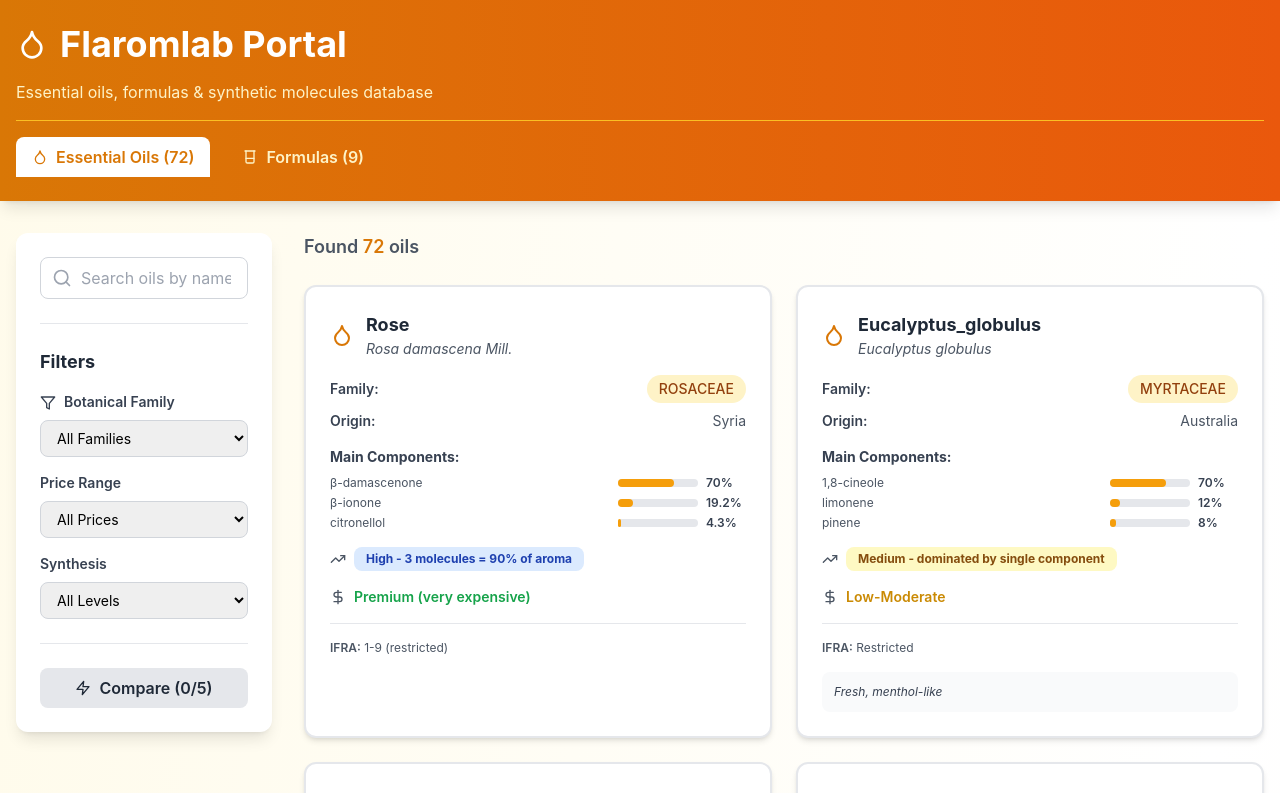
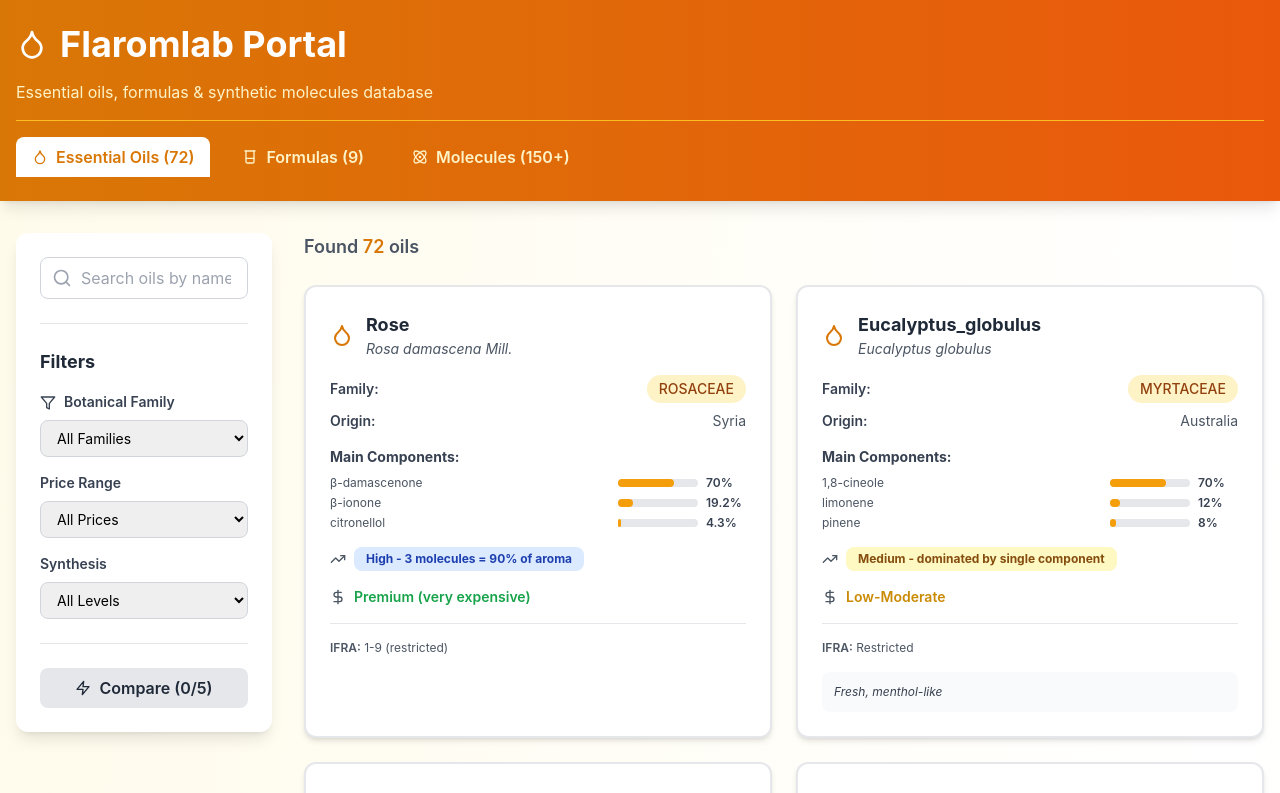
Before and after one commit to darmidontbravo-rgb/flaromlab-oils, a React (Vite) app: page / in a window 1280 px wide. Shown: the top 793 px of the page. Built offline with nearby package versions, Linux system fonts and the light colour scheme.

Commit message:
Add files via upload

```diff
--- a/src/App.jsx
+++ b/src/App.jsx
@@ -1,10 +1,11 @@
 import React, { useState, useEffect } from 'react';
-import { Search, Filter, Droplet, Zap, DollarSign, Beaker } from 'lucide-react';
+import { Search, Filter, Droplet, Zap, DollarSign, Beaker, Atom } from 'lucide-react';
 import SearchComponent from './components/Search';
 import OilCard from './components/OilCard';
 import ComparisonView from './components/ComparisonView';
 import FilterPanel from './components/FilterPanel';
 import FormulasPage from './components/FormulasPage';
+import MoleculesPage from './components/MoleculesPage';
 
 export default function App() {
   const [activeTab, setActiveTab] = useState('oils');
@@ -113,6 +114,17 @@ export default function App() {
               <Beaker className="w-4 h-4" />
               Formulas (9)
             </button>
+            <button
+              onClick={() => setActiveTab('molecules')}
+              className={`flex items-center gap-2 px-4 py-2 rounded-t-lg font-semibold transition-colors ${
+                activeTab === 'molecules'
+                  ? 'bg-white text-purple-600'
+                  : 'text-amber-100 hover:text-white'
+              }`}
+            >
+              <Atom className="w-4 h-4" />
+              Molecules (150+)
+            </button>
           </div>
         </div>
       </header>
@@ -193,9 +205,12 @@ export default function App() {
               )}
             </div>
           </div>
-        ) : (
+        ) : activeTab === 'formulas' ? (
           // FORMULAS TAB
           <FormulasPage />
+        ) : (
+          // MOLECULES TAB
+          <MoleculesPage />
         )}
       </main>
 
```
